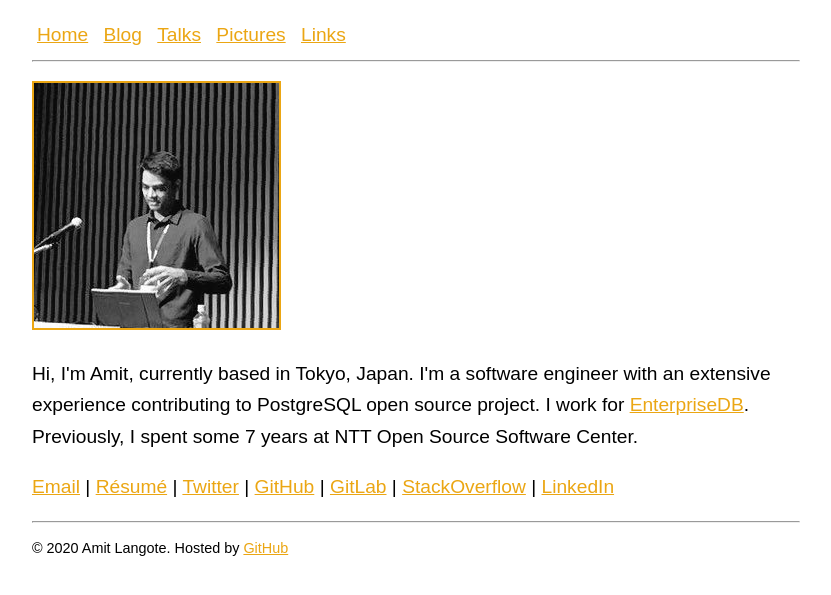
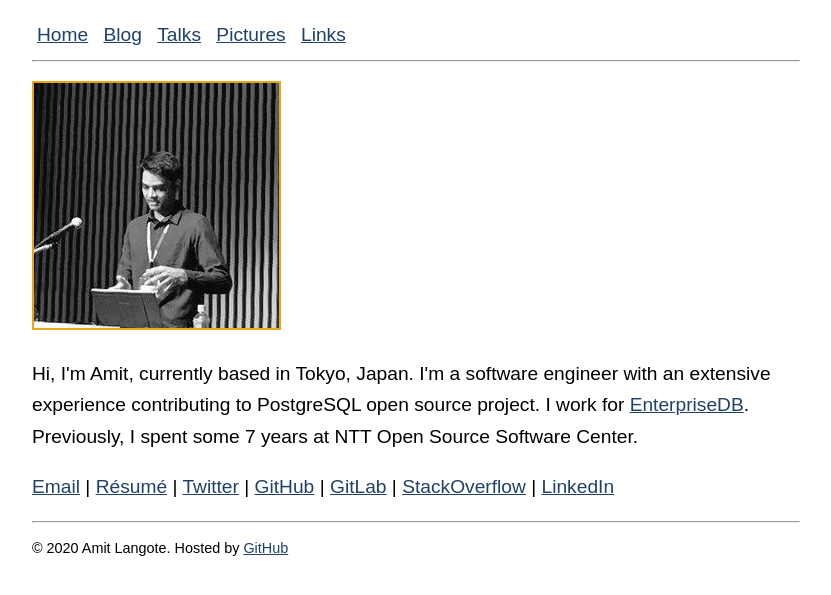
Before and after one commit to amitlan/website, a Jekyll site: the page built from index.md, in a window 1280 px wide. Shown: the top 595 px of the page, without its empty margins (224-1055 px from the left). Built offline with Jekyll 4.4.1, drawn with Linux system fonts in a browser that asks for light colours.

Commit message:
get a new color

```diff
--- a/styles/global.css
+++ b/styles/global.css
@@ -1,5 +1,5 @@
 a{
-	color:#eba613;
+	color:#1f4068;
 }
 
 nav a, footer div a{
```
